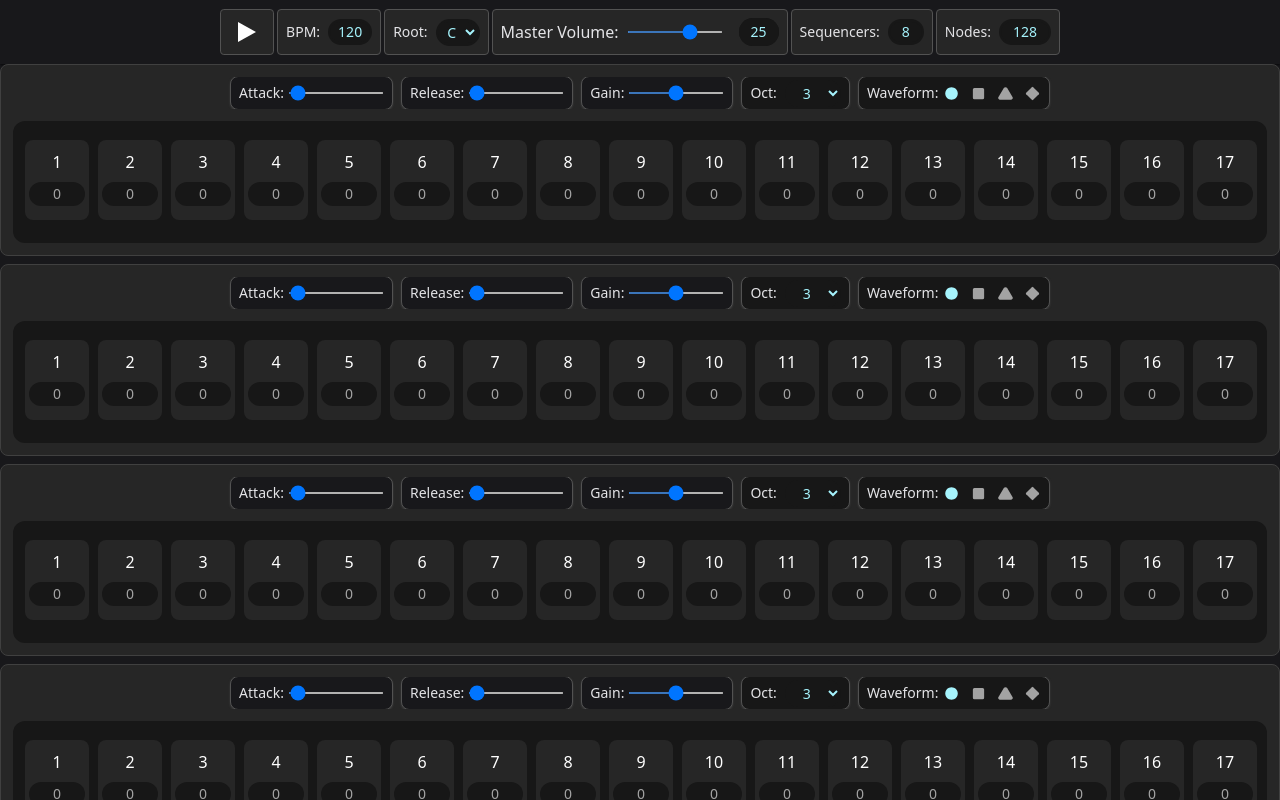
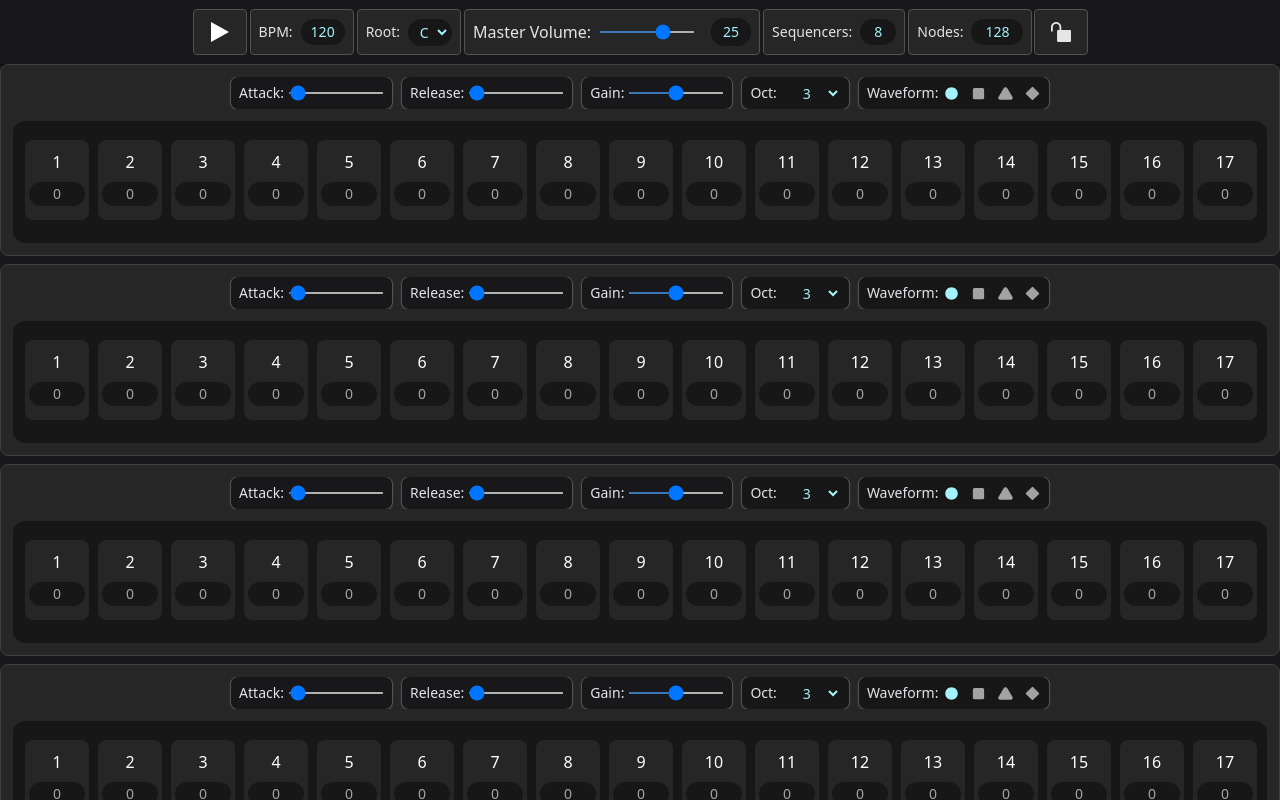
Before and after one commit to wjeffreys96/seqlr, a React (Vite) app: page / in a window 1280 px wide. Built offline with nearby package versions, Linux system fonts and the light colour scheme.

Commit message:
create button for toggling scrollLocked

```diff
--- a/src/assets/icons.tsx
+++ b/src/assets/icons.tsx
@@ -105,3 +105,43 @@ export function TriangleWaveIcon() {
     </svg>
   );
 }
+
+export function LockedIcon() {
+  return (
+    <svg
+      height="20px"
+      width="20px"
+      version="1.1"
+      id="Layer_1"
+      xmlns="http://www.w3.org/2000/svg"
+      xmlnsXlink="http://www.w3.org/1999/xlink"
+      viewBox="0 0 330 330"
+      xmlSpace="preserve"
+    >
+      <g id="XMLID_518_">
+        <path id="XMLID_519_" d="M65,330h200c8.284,0,15-6.716,15-15V145c0-8.284-6.716-15-15-15h-15V85c0-46.869-38.131-85-85-85
+		S80.001,38.131,80.001,85v45H65c-8.284,0-15,6.716-15,15v170C50,323.284,56.716,330,65,330z M110.001,85
+		c0-30.327,24.673-55,54.999-55c30.327,0,55,24.673,55,55v45H110.001V85z"/>
+      </g>
+    </svg>
+  )
+}
+
+export function UnlockedIcon() {
+  return (
+    <svg
+      height="20px"
+      width="20px"
+      version="1.1"
+      id="Layer_1"
+      xmlns="http://www.w3.org/2000/svg"
+      xmlnsXlink="http://www.w3.org/1999/xlink"
+      viewBox="0 0 330 330" xmlSpace="preserve">
+      <g id="XMLID_516_">
+        <path id="XMLID_517_" d="M15,160c8.284,0,15-6.716,15-15V85c0-30.327,24.673-55,55-55c30.327,0,55,24.673,55,55v45h-25
+		c-8.284,0-15,6.716-15,15v170c0,8.284,6.716,15,15,15h200c8.284,0,15-6.716,15-15V145c0-8.284-6.716-15-15-15H170V85
+		c0-46.869-38.131-85-85-85S0,38.131,0,85v60C0,153.284,6.716,160,15,160z"/>
+      </g>
+    </svg>
+  )
+}
--- a/src/components/ui/Nav.tsx
+++ b/src/components/ui/Nav.tsx
@@ -4,7 +4,7 @@ import { useRef, useContext, ChangeEvent, SyntheticEvent } from "react";
 import { audioCtx } from "../../AudioContext.ctx.tsx";
 import { AudioContextType } from "../../@types/AudioContext";
 import { Button } from "./MovingBorder";
-import { PlayIcon, StopIcon } from "../../assets/icons";
+import { LockedIcon, PlayIcon, StopIcon, UnlockedIcon } from "../../assets/icons";
 import LogSlider from "./LogSlider";
 import Scheduler from "../Scheduler";
 import RootSelecter from "../RootSelecter";
@@ -50,6 +50,7 @@ export default function Nav() {
           >
             {!masterPlaying ? <PlayIcon /> : <StopIcon />}
           </Button>
+
           <Scheduler globSeqArr={globSeqArr} />
           <RootSelecter />
           <div className="flex justify-between gap-4 border rounded p-2 m-[1px] bg-neutral-800 border-neutral-600">
@@ -113,6 +114,12 @@ export default function Nav() {
               min={1}
             />
           </InputLabel>
+          <button
+            onClick={() => dispatch({ type: "SETSCROLLLOCKED", payload: !state.scrollLocked })}
+            className="rounded fill-neutral-200 h-[46px] px-4 m-auto border border-neutral-600 bg-neutral-800"
+          >
+            {state.scrollLocked ? LockedIcon() : UnlockedIcon()}
+          </button>
         </div>
       </nav>
     );
```
